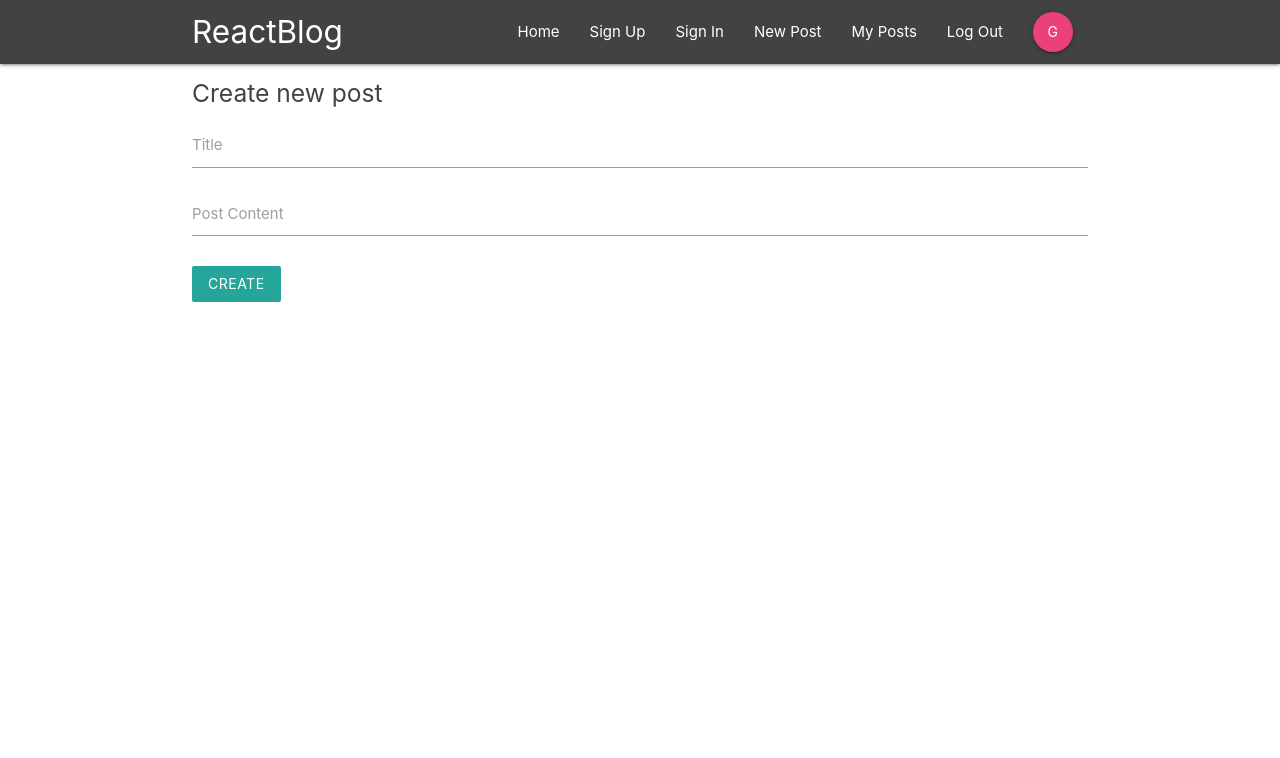
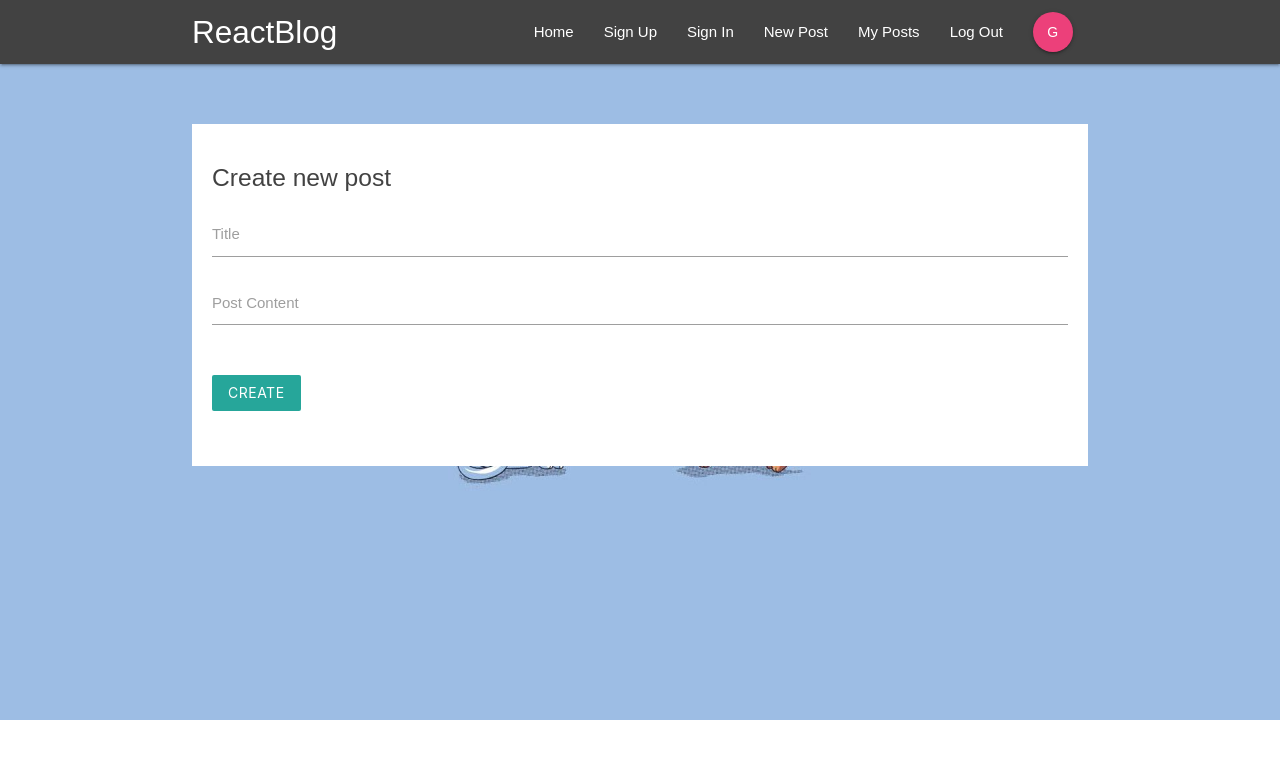
Before and after one commit to Draskovv/reactjs-blog, a React (Create React App) app in the folder react-blog/: page /create in a window 1280 px wide. Shown: the top 758 px of the page. Built offline with nearby package versions, Linux system fonts and the light colour scheme.

Commit message:
image and css

```diff
--- a/react-blog/src/index.css
+++ b/react-blog/src/index.css
@@ -1,4 +1,4 @@
-body {
+/* body {
   margin: 0;
   font-family: -apple-system, BlinkMacSystemFont, 'Segoe UI', 'Roboto', 'Oxygen',
     'Ubuntu', 'Cantarell', 'Fira Sans', 'Droid Sans', 'Helvetica Neue',
@@ -10,4 +10,32 @@
 code {
   font-family: source-code-pro, Menlo, Monaco, Consolas, 'Courier New',
     monospace;
+} */
+html {
+  min-height: 100%;
 }
+body{
+  margin: 0;
+  padding: 0;
+  font-family: sans-serif;
+  background: url(/img/background.jpg) no-repeat;
+  background-size: 100%;
+  min-height: 100%;
+}
+
+form{
+  padding: 20px;
+  margin-top: 60px;
+}
+
+form button, form h5{
+  margin: 20px 0;
+}
+
+input[type=text]:not(.browser-default):focus:not([readonly]),
+input[type=email]:not(.browser-default):focus:not([readonly]),
+input[type=password]:not(.browser-default):focus:not([readonly]),
+textarea.materialize-textarea:focus:not([readonly]){
+  border-color: lightblue;
+  box-shadow: none;
+}
```
Also changed, not shown: react-blog/public/img/background.jpg (added).
